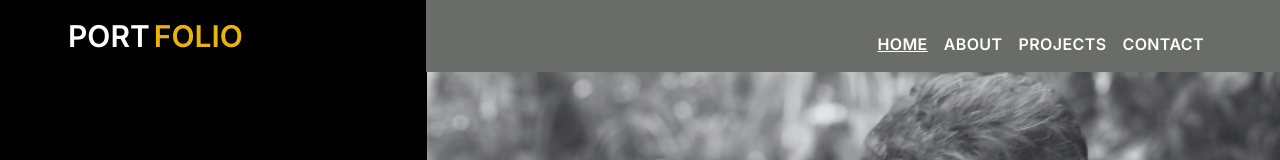
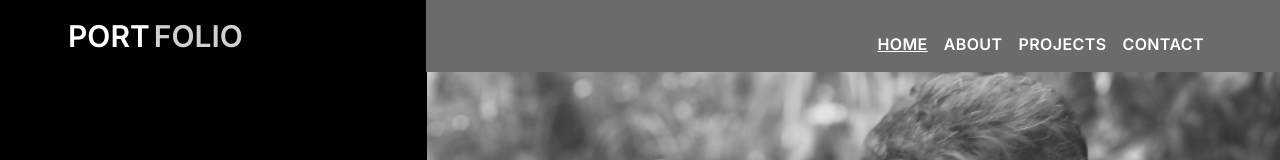
Before and after one commit to ayu-sharma/portfolio, a Next.js app: page / in a window 1280 px wide. Shown: the top 160 px of the page. Built offline with nearby package versions, Linux system fonts and the light colour scheme; no server answers.

Commit message:
done with it

```diff
--- a/app/Component/Navbar.js
+++ b/app/Component/Navbar.js
@@ -26,7 +26,7 @@ const Navbar = ({ handleNavOptionClick }) => {
           onClick={(event) => handleOptionClick("home", event)} // Pass event to prevent default behavior
         >
           <span style={{ color: 'white' }}>PORT</span>
-          <span className="text-[#d1cfcf] sm:text-yellow-500 ml-1">FOLIO</span>
+          <span className="md:text-[#d1cfcf] text-yellow-500 ml-1">FOLIO</span>
         </a>
 
         {/* Toggle for mobile view */}
```
